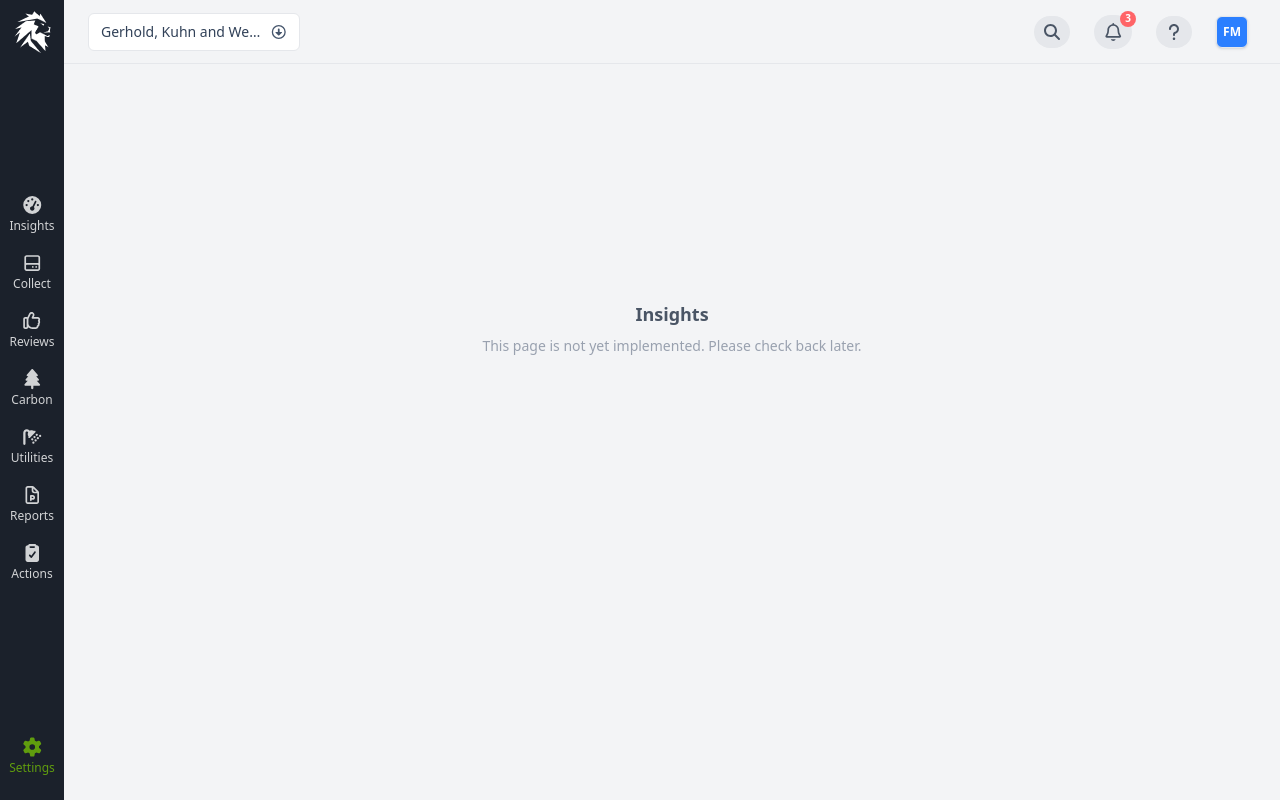
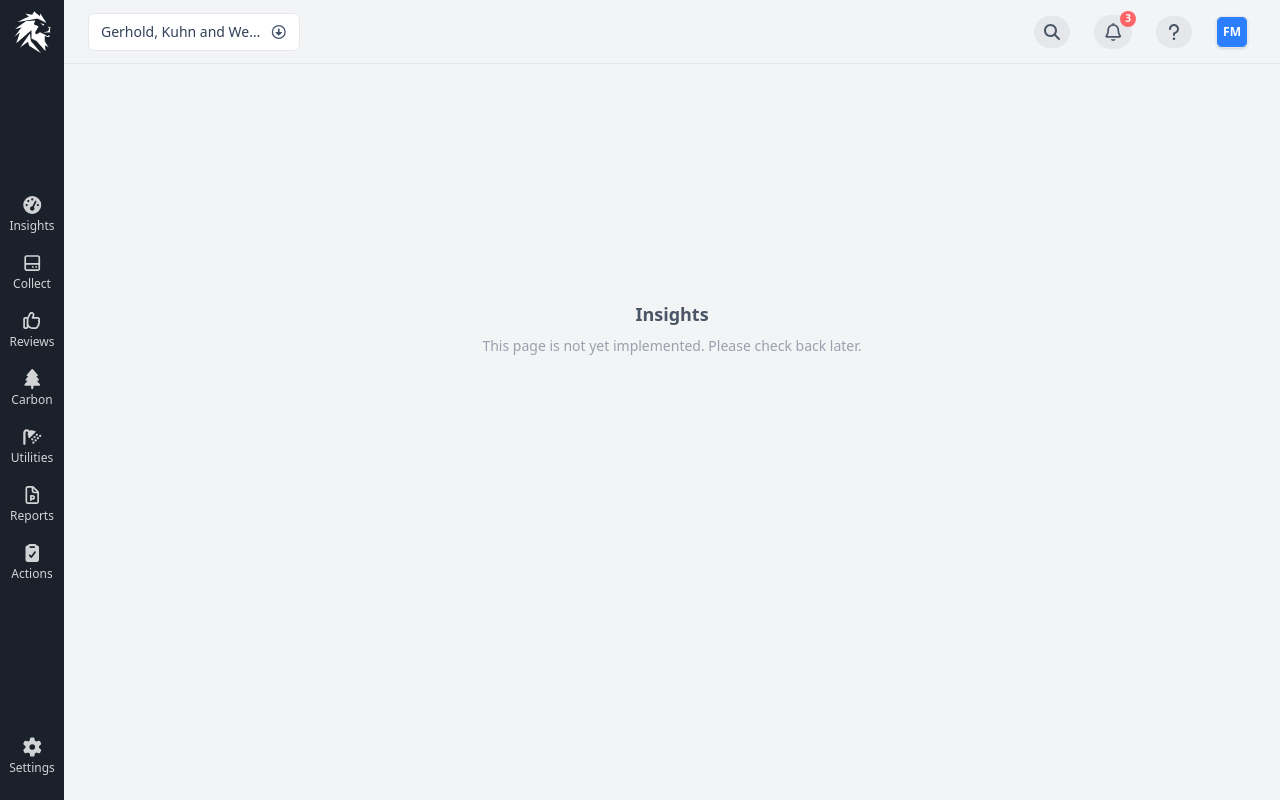
Before and after one commit to Seldom29/technical-assessment, a React (Vite) app: page / in a window 1280 px wide. Built offline with nearby package versions, Linux system fonts and the light colour scheme.

Commit message:
Update Sidebar navigations improvement

```diff
--- a/src/app-layout/sidebar/index.tsx
+++ b/src/app-layout/sidebar/index.tsx
@@ -9,7 +9,6 @@ import type { NavItemConfig } from '@/data/nav-items.data';
 export default function Sidebar() {
 
     const dispatch = useAppDispatch();
-    const { navItems, activeNavItem: activeNavITem } = useAppSelector(navState)
 
     const handleSetActiveNavItem = (navItem: NavItemConfig) => {
         dispatch(setActiveNavItem(navItem));
@@ -19,7 +18,7 @@ export default function Sidebar() {
         <aside className='h-screen flex inset-y-0 grow text-white'>
             <div className='flex w-16 h-full bg-sidebar flex-col items-center py-2'>
                 <SidebarLogo src={Logo} alt='BraveGen' />
-                <SidebarNav navItems={navItems} activeNavItem={activeNavITem} onSelect={handleSetActiveNavItem} />
+                <SidebarNav onSelect={handleSetActiveNavItem} />
             </div>
         </aside>
     );
--- a/src/app-layout/sidebar/sidebar-nav/index.tsx
+++ b/src/app-layout/sidebar/sidebar-nav/index.tsx
@@ -1,25 +1,27 @@
 import { useCallback } from 'react';
+import { useLocation } from "react-router-dom";
 import SidebarNavItem from './sidebar-nav-item';
 import type { NavItemConfig } from '@/data/nav-items.data';
+import { useAppSelector } from '@/store/hooks';
+import { navState } from '@/store/slices/nav.slice';
 
 type SidebarNavProps = {
-    navItems: NavItemConfig[]
-    activeNavItem: NavItemConfig | null;
     onSelect: (navItem: NavItemConfig) => void;
 };
 
 export default function SidebarNav({
-    navItems,
-    activeNavItem,
     onSelect,
 }: SidebarNavProps) {
+    const { pathname } = useLocation();
+    const { navItems, activeNavItem } = useAppSelector(navState)
+
     const mainItems = navItems.filter((i) => i.position !== 'footer');
     const footerItems = navItems.filter((i) => i.position === 'footer');
 
     const isActive = useCallback((navItem: NavItemConfig) => {
-        return navItem.route === activeNavItem?.route ||
-            navItem.children?.some(n => n.children?.some(c => c.route === activeNavItem?.route))
-    }, [activeNavItem?.label])
+        const route = activeNavItem?.route || pathname
+        return navItem.route === route || navItem.children?.some(n => n.children?.some(c => c.route === route))
+    }, [activeNavItem?.route])
 
     const handleNavItemClick = useCallback((navItem: NavItemConfig) => () => {
         onSelect(navItem)
--- a/src/app-layout/sub-nav/index.tsx
+++ b/src/app-layout/sub-nav/index.tsx
@@ -1,12 +1,14 @@
 import { useAppDispatch, useAppSelector } from '@/store/hooks';
 import { navState, setActiveNavItem } from '@/store/slices/nav.slice';
 import { FontAwesomeIcon } from '@fortawesome/react-fontawesome';
-import { NavLink } from 'react-router-dom';
+import { NavLink, useLocation } from 'react-router-dom';
 import { useMemo } from 'react';
 import type { NavItemConfig } from '@/data/nav-items.data';
 
 export default function SubNav() {
     const dispatch = useAppDispatch();
+
+    const { pathname } = useLocation();
     const { activeNavItem, navItems } = useAppSelector(navState)
 
     const handleSetActiveNavItem = (navItem: NavItemConfig) => {
@@ -21,15 +23,10 @@ export default function SubNav() {
         )?.children;
 
     const children = useMemo(() => {
-        const route = activeNavItem?.route;
+        const route = activeNavItem?.route || pathname;
         if (!route) return activeNavItem?.children ?? [];
-
-        return (
-            findContextByRoute(navItems, route) ??
-            activeNavItem?.children ??
-            []
-        );
-    }, [activeNavItem?.route, activeNavItem?.children, navItems]);
+        return (findContextByRoute(navItems, route) ?? activeNavItem?.children ?? []);
+    }, [activeNavItem, navItems, pathname]);
 
     if (!children.length) {
         return null
--- a/src/pages/settings/integrations/connections/index.tsx
+++ b/src/pages/settings/integrations/connections/index.tsx
@@ -102,7 +102,7 @@ export default function IntegrationConnection() {
                                 const integration = c.integrationService
                                 const integrationName = integration?.name;
                                 return (
-                                    <tr className="border-b border-gray-200/70 hover:bg-slate-50 ">
+                                    <tr key={c.id} className="border-b border-gray-200/70 hover:bg-slate-50 ">
                                         <td className='px-3 py-3'>
                                             <div className='h-6 w-6 rounded bg-sky-50 text-center text-xs font-bold leading-6 text-cyan-600'>
                                                 <img
```
